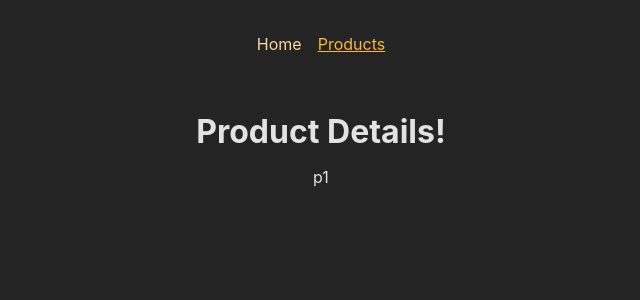
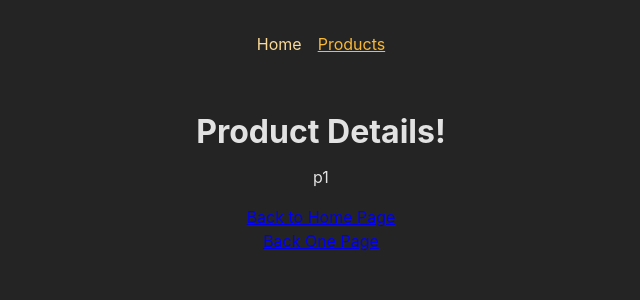
Before and after one commit to sumitbhade/react-router-basics, a React (Create React App) app: page /products/p1 in a window 1280 px wide. Shown: the top 300 px of the page, without its empty margins (319-959 px from the left). Built offline with nearby package versions, Linux system fonts and the light colour scheme.

Commit message:
Relative vs Absolute Paths

```diff
--- a/src/pages/ProductDetailPage.js
+++ b/src/pages/ProductDetailPage.js
@@ -1,4 +1,4 @@
-import { useParams } from "react-router-dom";
+import { Link, useParams } from "react-router-dom";
 
 function ProductDetailPage() {
   const params = useParams();
@@ -6,6 +6,19 @@ function ProductDetailPage() {
     <>
       <h1>Product Details!</h1>
       <p>{params.productId}</p>
+      <p>
+        <ul>
+          <li>
+            <Link to="..">Back to Home Page</Link>
+          </li>
+          <li>
+            {" "}
+            <Link to=".." relative="path">
+              Back One Page
+            </Link>
+          </li>
+        </ul>
+      </p>
     </>
   );
 }
```
